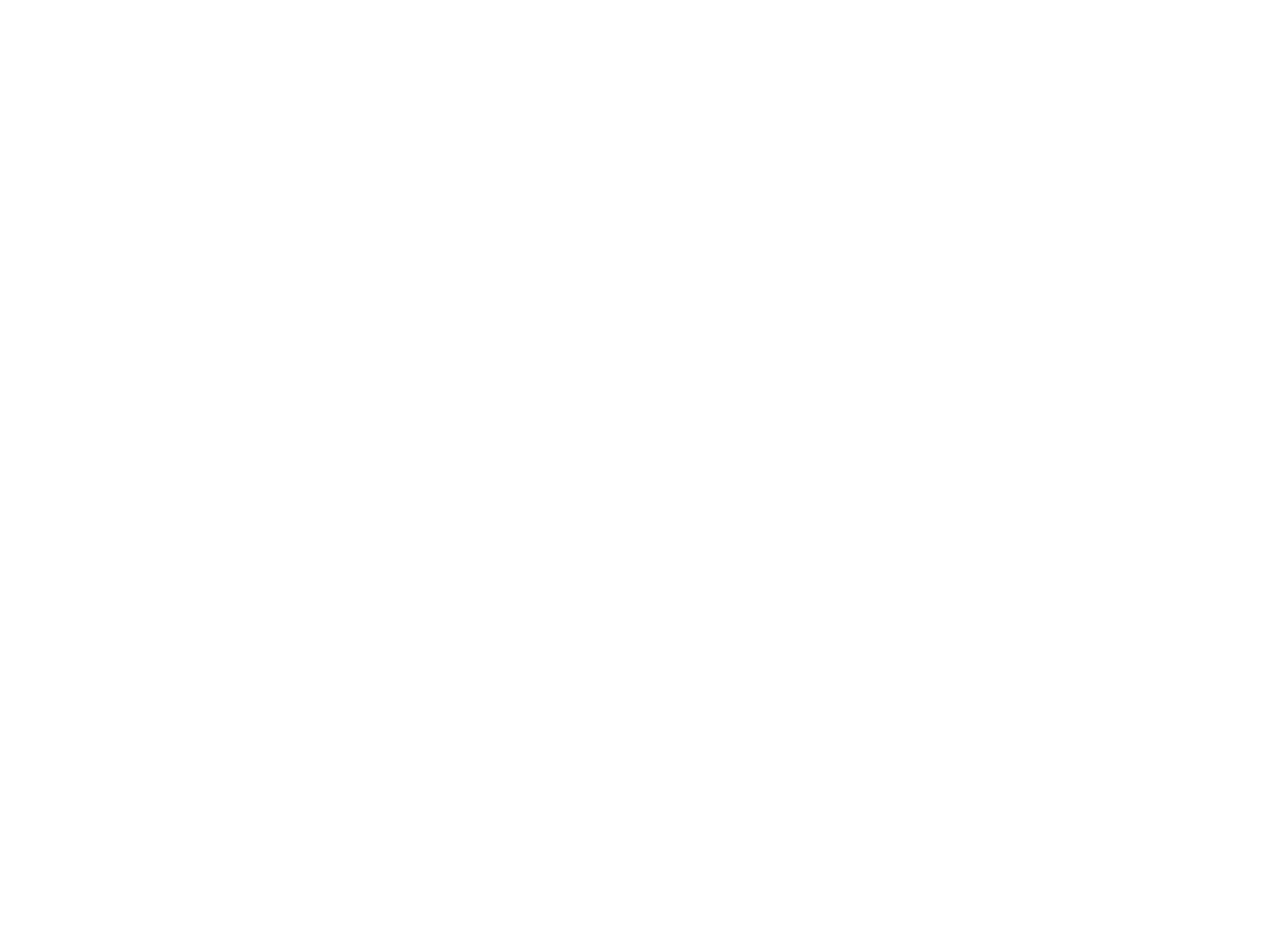
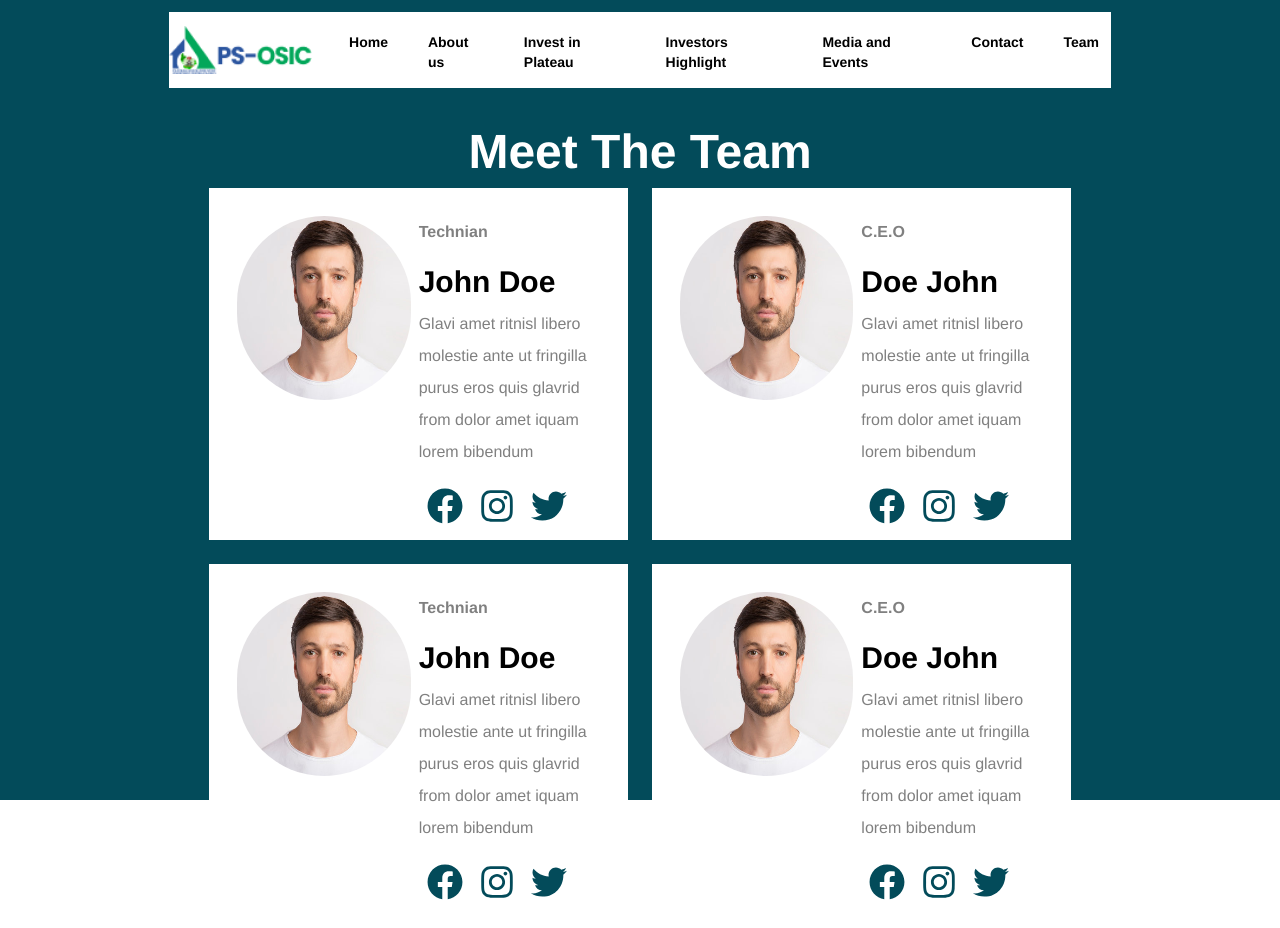
Before and after one commit to nHubNg/opengovapp, a React (Create React App) app: page /team in a window 1280 px wide. Before the commit this address had no page. Before the commit the page ends 800 px from the top, so only its background shows below. Built offline with nearby package versions, Linux system fonts and the light colour scheme; what google-maps-react would draw is missing.

Commit message:
Our Team Page created, routed and Added to Nav

```diff
--- a/package.json
+++ b/package.json
@@ -23,6 +23,7 @@
     "react-bootstrap": "^2.5.0",
     "react-dom": "^18.2.0",
     "react-hook-form": "^7.34.2",
+    "react-icons": "^4.4.0",
     "react-loader-spinner": "^6.0.0-0",
     "react-redux": "^8.0.2",
     "react-router-dom": "^6.3.0",
--- a/src/App.js
+++ b/src/App.js
@@ -6,7 +6,7 @@
 } from "react-router-dom";
 import jwt_decode from "jwt-decode";
 import { useSelector, useDispatch } from "react-redux";
-
+import Team from "./pages/Team";
 import SignUpAndSignUp from "./pages/SignUpAndSignUp";
 import UserDashboard from "./pages/Dashboard";
 import HomePage from "./pages/HomePage";
@@ -28,6 +28,7 @@
           <Route path="/auth" element={<SignUpAndSignUp />} />
 
           <Route path="/lga" element={<Lga />} />
+          <Route path="/team" element={<Team />} />
         </Routes>
       </Router>
       <ToastContainer />
--- a/src/components/Navbar.js
+++ b/src/components/Navbar.js
@@ -72,6 +72,12 @@
       id: 5,
       name: "Contact",
       link: "/ContactPage",
+      dropdown: false
+    },
+    {
+      id: 6,
+      name: "Team",
+      link: "/team",
       dropdown: false
     }
   ]
--- /dev/null
+++ b/src/pages/Team.jsx
@@ -0,0 +1,80 @@
+// import Getpaid from "../assets/360_F_290273933_ukYZjDv8nqgpOBcBUo5CQyFcxAzYlZRW.jpg"
+import Navbar from "../components/Navbar";
+import { FaFacebook, FaTwitter, FaInstagram } from "react-icons/fa"
+
+const Team = () => {
+
+    const meetTeam = [
+        {
+            id: "1",
+            avatar: "images/360_F_290273933_ukYZjDv8nqgpOBcBUo5CQyFcxAzYlZRW.jpg",
+            position: "Technian",
+            name: "John Doe",
+            about: "Glavi amet ritnisl libero molestie ante ut fringilla purus eros quis glavrid from dolor amet iquam lorem bibendum",
+            // socials : {FaFacebook}
+        }  ,  {
+            id: "2",
+            avatar: "images/360_F_290273933_ukYZjDv8nqgpOBcBUo5CQyFcxAzYlZRW.jpg",
+            position: "C.E.O",
+            name: "Doe John",
+            about: "Glavi amet ritnisl libero molestie ante ut fringilla purus eros quis glavrid from dolor amet iquam lorem bibendum",
+            // socials : {FaFacebook}
+        }
+        , {
+            id: "3",
+            avatar: "images/360_F_290273933_ukYZjDv8nqgpOBcBUo5CQyFcxAzYlZRW.jpg",
+            position: "Technian",
+            name: "John Doe",
+            about: "Glavi amet ritnisl libero molestie ante ut fringilla purus eros quis glavrid from dolor amet iquam lorem bibendum",
+            // socials : {FaFacebook}
+        }  ,  {
+            id: "4",
+            avatar: "images/360_F_290273933_ukYZjDv8nqgpOBcBUo5CQyFcxAzYlZRW.jpg",
+            position: "C.E.O",
+            name: "Doe John",
+            about: "Glavi amet ritnisl libero molestie ante ut fringilla purus eros quis glavrid from dolor amet iquam lorem bibendum",
+            // socials : {FaFacebook}
+        }
+    ]
+
+
+    return (
+        <>
+
+            <div className="bg-primary lg:h-screen sm:h-[100%] p-3">
+                <Navbar />
+                <h1 className="text-center text-white text-5xl mt-10 font-sans font-bold"> Meet The Team</h1>
+                <div className="lg:justify-center flex-wrap   lg:flex sm:flex sm:justify-center">
+
+                    {/* <div></div> */}
+                {
+                    meetTeam.map((team ) => {
+                        return(
+
+                            <div key={team.id} className="container m-3 p-5 sm:h-[35rem] lg:h-[22rem] w-1/3 bg-white grid  lg:grid-cols-2   sm:grid-cols-1">
+
+                        <div className=" ">
+                            <img src={team.avatar} alt="" className="h-[200px] w-auto rounded-full p-2 " />
+                        </div>
+                        <div>
+                            <h1 className="font-bold font-sans text-[grey] py-3">{team.position}</h1>
+                            <h1 className="font-bold font-sans text-3xl py-2">{team.name}</h1>
+                            <p className="text-2xl sm:text-[16px] text-[grey]">{team.about}</p>
+                            <div className="flex text-2xl text-primary ">
+                                <FaFacebook className="mx-2 my-5   text-4xl hover:text-blue-500 transform hover:scale-125 transition delay-150 duration-300 cursor-pointer ease-in-out" />
+                                <FaInstagram className="mx-2 my-5  text-4xl hover:text-orange-400 transform hover:scale-125 transition delay-150 duration-300 cursor-pointer ease-in-out " />
+                                <FaTwitter className="mx-2 my-5 text-4xl hover:text-blue-700 transform hover:scale-125  transition delay-150 duration-300 cursor-pointer ease-in-out" />
+                            </div>
+                        </div>
+
+                    </div>
+                        )
+                    })
+                }
+
+                </div>
+            </div>
+        </>
+    )
+}
+export default Team;
--- a/tailwind.config.js
+++ b/tailwind.config.js
@@ -3,6 +3,7 @@
     "./src/**/*.{js,jsx,ts,tsx}",
   ],
    theme: {
+
     extend: {
       colors: {
         'primary': '#034B5A',
@@ -17,7 +18,10 @@
       backgroundImage: {
         'img': "url('/src/assets/background-img.png')",
         'img2': "url('/src/assets/body-bg.png')",
-      }
+      },
+      fontFamily :{
+        'sans': ['Helvetica', 'Arial', 'sans-serif']
+      },
 
     },
   },
```
Also changed, not shown: public/images/360_F_290273933_ukYZjDv8nqgpOBcBUo5CQyFcxAzYlZRW.jpg (added), 1 other file (tests, documents, lock files or other folders).
